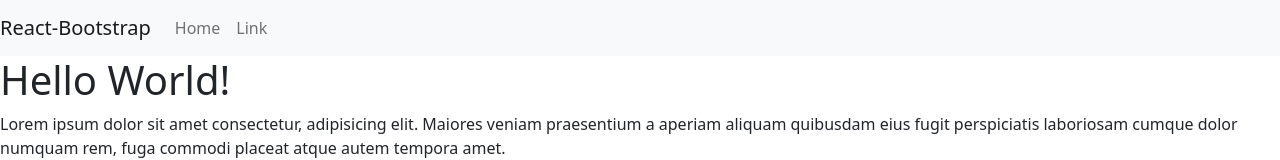
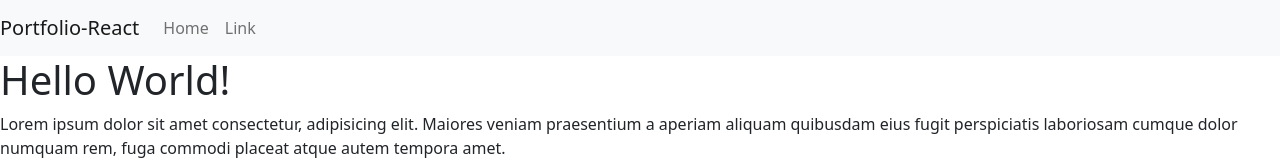
Before and after one commit to rexconsul/consul-portfolio-dev, a React (Create React App) app: page / in a window 1280 px wide. Shown: the top 160 px of the page. Built offline with nearby package versions, Linux system fonts and the light colour scheme.

Commit message:
Change Navbar Brand

```diff
--- a/src/components/Navbar.jsx
+++ b/src/components/Navbar.jsx
@@ -5,7 +5,7 @@
 function NavBar() {
   return (
     <Navbar bg='light' expand='lg'>
-      <Navbar.Brand href='#home'>React-Bootstrap</Navbar.Brand>
+      <Navbar.Brand href='#home'>Portfolio-React</Navbar.Brand>
       <Nav className='mr-auto'>
         <Nav.Link href='#home'>Home</Nav.Link>
         <Nav.Link href='#link'>Link</Nav.Link>
```
